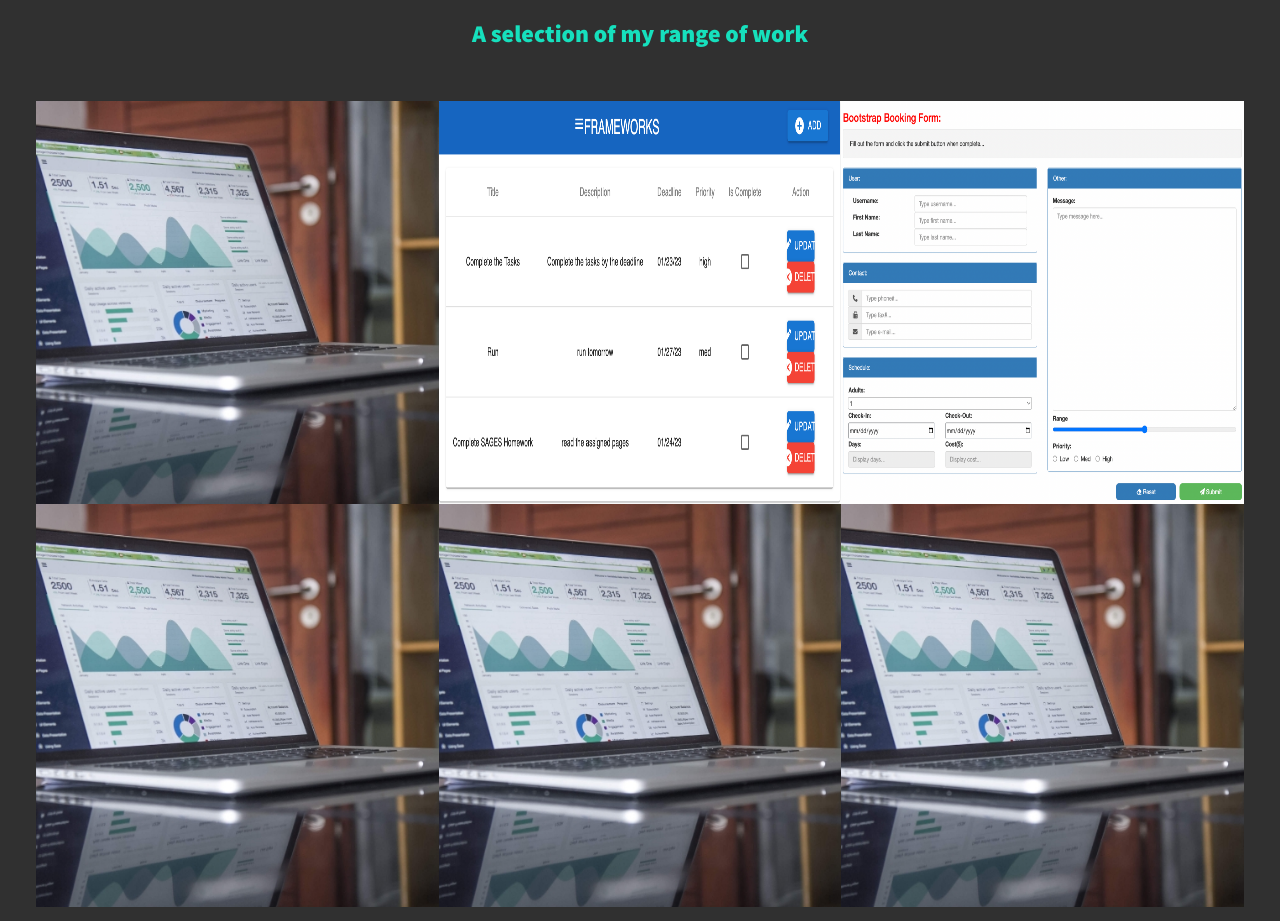
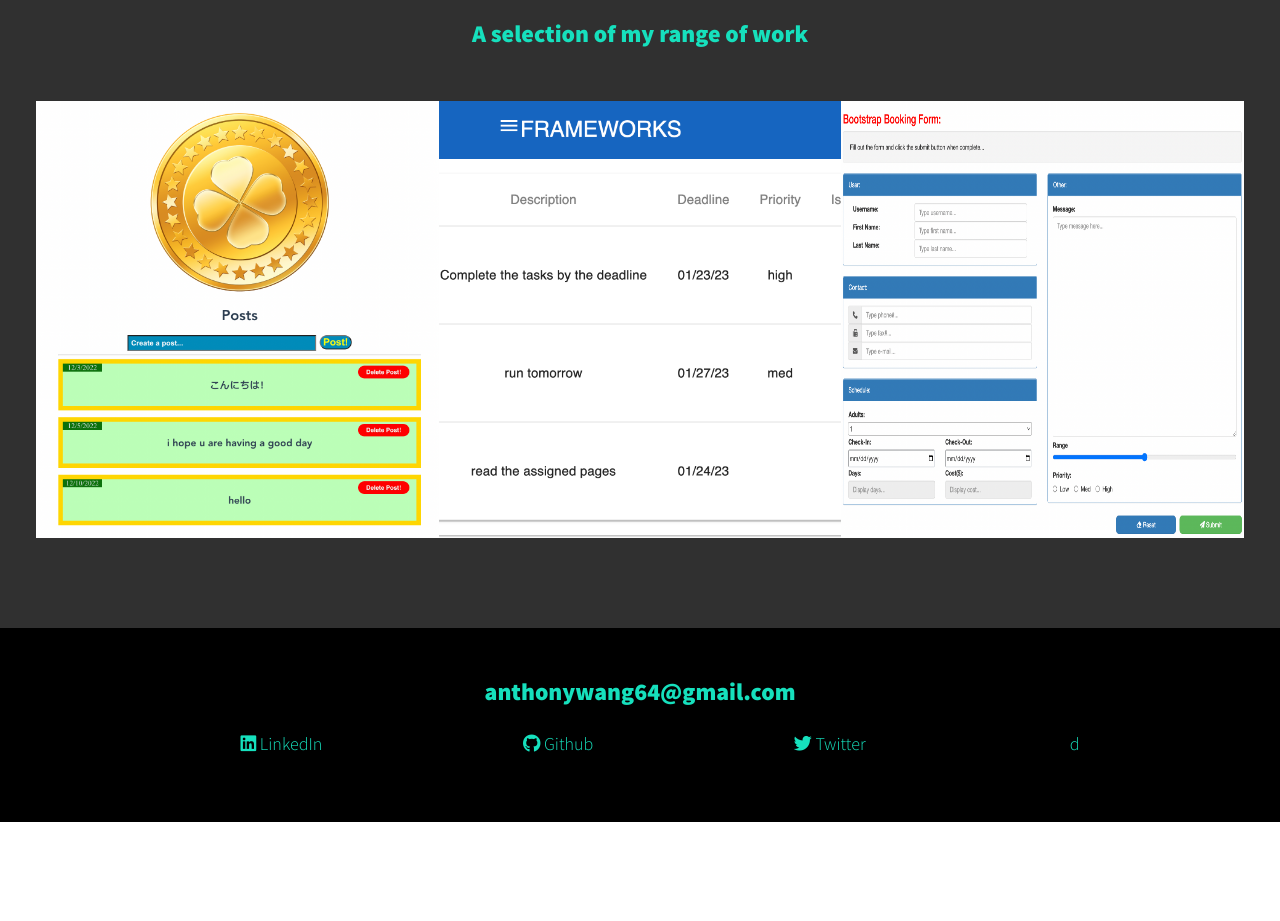
Before and after one commit to Anthonyxw87/Anthonyxw87.github.io, a plain HTML site: page index.html in a window 1280 px wide. Shown: the part 2271-3192 px from the top of the page. After the commit the page ends 3093 px from the top, so only its background shows below. Drawn offline with nearby package versions, Linux system fonts and the light colour scheme.

Commit message:
This is the initial commit

```diff
--- a/css/style.css
+++ b/css/style.css
@@ -261,10 +261,17 @@ h3 {
 .portfolio__img {
         width: 100%;
         height: 100%;
-        object-fit: fill;
         transition:
                 transform 750ms cubic-bezier(.5, 0, .5, 1),
                 opacity 250ms linear;
+}
+
+.img1 {
+        object-fit: cover;
+}
+
+.img2 {
+        object-fit: fill;
 }
 
 .portfolio__img:hover {
@@ -382,7 +389,7 @@ header {
 @media (min-width: 600px) {
         .about-me {
                 display: grid;
-                grid-template-columns: 1fr 200px;
+                grid-template-columns: 1frx 200px;
                 grid-template-areas:
                         "title img"
                         "subtitle img"
--- a/index.html
+++ b/index.html
@@ -121,29 +121,17 @@
                 <div class="portfolio">
                         <!-- Portfolio item 01 -->
                         <a href="#" class="portfolio__item">
-                                <img src="img/portfolio-01.jpg" alt="" class="portfolio__img">
+                                <img src="img/GoldCoin.PNG" alt="" class="portfolio__img">
                         </a>
 
                         <!-- Portfolio item 02 -->
                         <a href="https://stackblitz.com/edit/react-leufzs?file=src%2FApp.js" target="_blank"
                                 class="portfolio__item">
-                                <img src="img/TaskProject.PNG" alt="" class="portfolio__img">
+                                <img src="img/TaskProject.PNG" alt="" class="portfolio__img img1">
                         </a>
                         <!-- Portfolio item 03 -->
                         <a href="#" class="portfolio__item">
-                                <img src="img/BootstrapBookingForm.PNG" alt="" class="portfolio__img">
-                        </a>
-                        <!-- Portfolio item 01 -->
-                        <a href="#" class="portfolio__item">
-                                <img src="img/portfolio-01.jpg" alt="" class="portfolio__img">
-                        </a>
-                        <!-- Portfolio item 01 -->
-                        <a href="#" class="portfolio__item">
-                                <img src="img/portfolio-01.jpg" alt="" class="portfolio__img">
-                        </a>
-                        <!-- Portfolio item 01 -->
-                        <a href="#" class="portfolio__item">
-                                <img src="img/portfolio-01.jpg" alt="" class="portfolio__img">
+                                <img src="img/BootstrapBookingForm.PNG" alt="" class="portfolio__img img2">
                         </a>
                 </div>
 
```
Also changed, not shown: img/GoldCoin.PNG (added).
